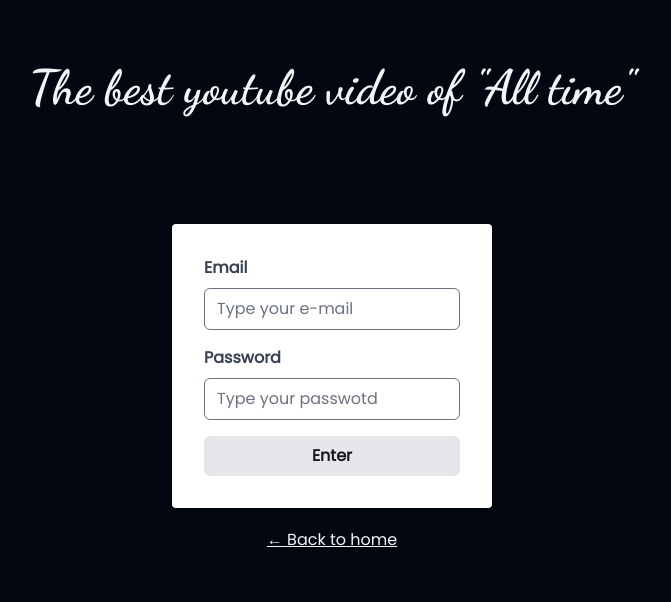
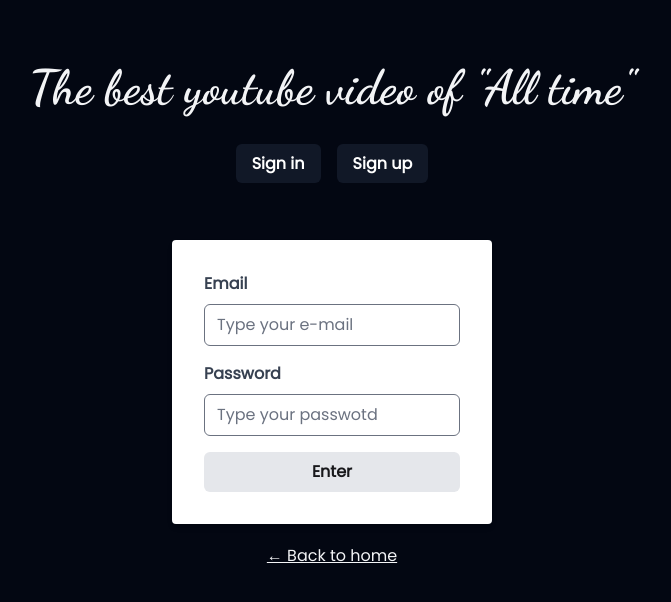
Before and after one commit to lubjr/ttoss-frontend, a Next.js app: page /user/login in a window 1280 px wide. Shown: the top 602 px of the page, without its empty margins (308-979 px from the left). Built offline with nearby package versions, Linux system fonts and the light colour scheme.

Commit message:
#30_ajustclass

```diff
--- a/src/app/user/login/page.tsx
+++ b/src/app/user/login/page.tsx
@@ -1,8 +1,11 @@
 import { Login } from "@/components/Login";
+import SignButtons from "@/components/SignButtons";
 
 export default function UserLogin() {
+
     return (
-    <div className="mt-28 items-center justify-center h-screen">
+    <div className="items-center justify-center h-screen">
+      <SignButtons />
       <Login />
     </div>
     );
--- a/src/components/Login.tsx
+++ b/src/components/Login.tsx
@@ -1,6 +1,6 @@
 export function Login() {
     return (
-    <div className="justify-center items-center">
+    <div className="mt-16 justify-center items-center">
       <div className="bg-white p-8 rounded shadow-md w-80">
         <form>
           <div className="mb-4">
```
Also changed, not shown: src/components/SignButtons.tsx (+4 -4 lines).
